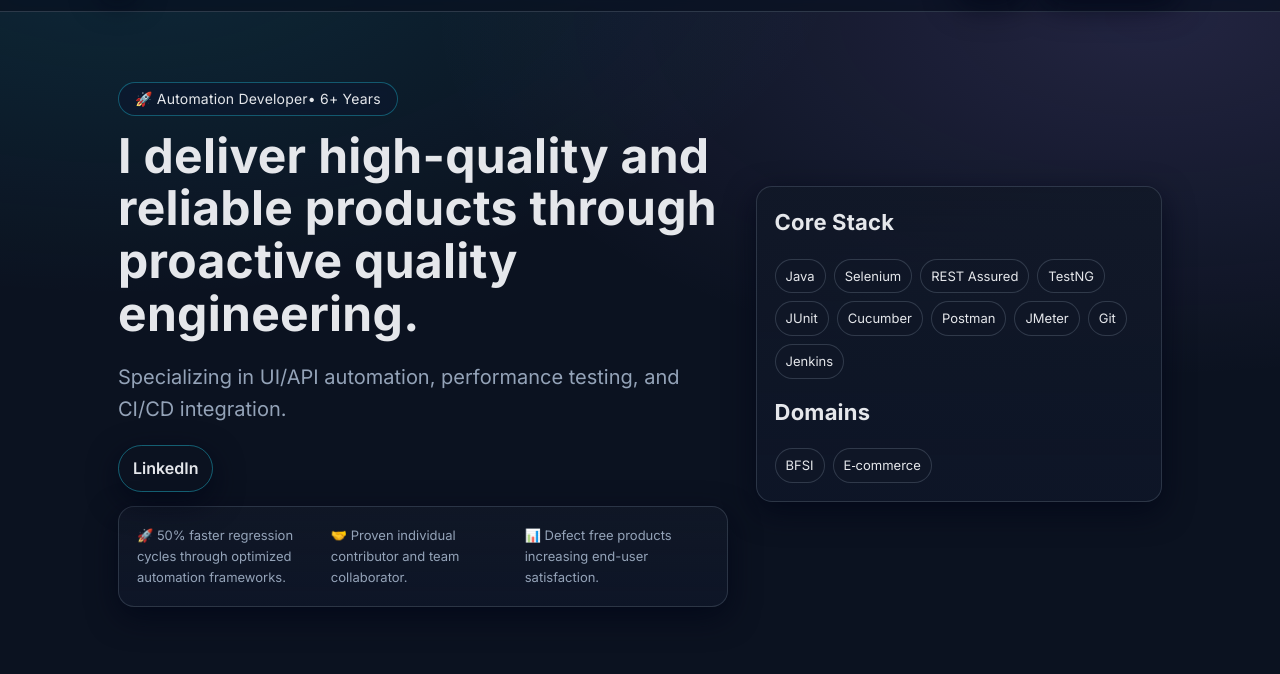
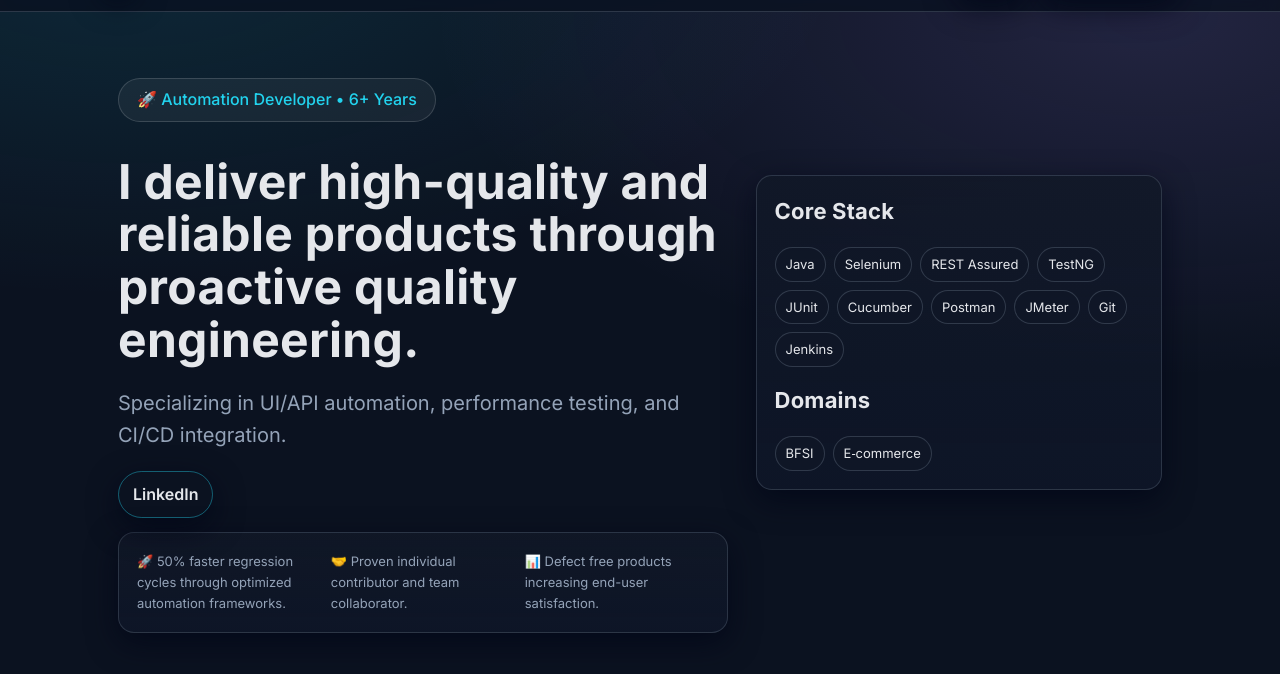
Before and after one commit to a-saurav/a-saurav.github.io, a plain HTML site: page index.html in a window 1280 px wide. Shown: the part 63-737 px from the top of the page. Drawn offline with Linux system fonts and the light colour scheme.

Commit message:
format badge, added smooth scroll, header fixed throughout site

```diff
--- a/index.html
+++ b/index.html
@@ -3,8 +3,8 @@
 <head>
   <meta charset="utf-8" />
   <meta name="viewport" content="width=device-width, initial-scale=1" />
-  <title>Automation Developer Portfolio</title>
-  <meta name="description" content="Automation Developer portfolio: skills, certifications, experience, and contact." />
+  <title>A Saurav</title>
+  <meta name="description" content="A Saurav portfolio: experience, skills, certifications, and contact." />
   <meta name="theme-color" content="#0ea5e9" />
   <link rel="preconnect" href="https://fonts.gstatic.com" crossorigin>
   <link href="https://fonts.googleapis.com/css2?family=Inter:wght@300;400;500;600;700;800&display=swap" rel="stylesheet">
@@ -46,6 +46,8 @@
 
     * { box-sizing: border-box; }
     html, body { height: 100%; }
+	html{ scroll-padding-top: var(--header-h, 96px); } /* default if JS didn’t run */
+	html{scroll-behavior:smooth;}
     body {
       margin: 0;
       font-family: Inter, system-ui, -apple-system, Segoe UI, Roboto, Helvetica, Arial, "Apple Color Emoji", "Segoe UI Emoji";
@@ -62,12 +64,10 @@
 
     .container { max-width: 1080px; margin: 0 auto; padding: 0 18px; }
 
-    header {
-      position: sticky; z-index: 1000;
-      backdrop-filter: saturate(160%) blur(10px);
-      background: color-mix(in oklab, var(--bg) 80%, transparent);
-      border-bottom: 1px solid color-mix(in oklab, var(--muted) 25%, transparent);
-    }
+    header{position:fixed;top:0;left:0;width:100%;z-index:1000;-webkit-backdrop-filter:saturate(160%) blur(10px);backdrop-filter:saturate(160%) blur(10px);background:rgba(11,18,32,0.85);border-bottom:1px solid color-mix(in oklab,var(--muted) 25%,transparent);}
+	:root{--header-h:80px;} html{scroll-padding-top:calc(var(--header-h) + 81px);scroll-behavior:smooth;}
+	html{scroll-padding-top:calc(var(--header-h) + 10px);}
+	main,.hero,section{padding-top:calc(var(--header-h) + 20px);}
     .nav { display: flex; align-items: center; justify-content: space-between; padding: 14px 0; }
     .brand { display: flex; align-items: center; gap: 12px; font-weight: 700; letter-spacing: .2px; }
     .brand-avatar { width: 36px; height: 36px; border-radius: 50%; border: 2px solid var(--accent); box-shadow: var(--shadow); object-fit: cover; }
@@ -76,9 +76,11 @@
     .btn.alt { background: transparent; border: 1px solid color-mix(in oklab, var(--accent) 40%, transparent); color: var(--text); }
     .btn:focus { outline: none; box-shadow: 0 0 0 6px var(--ring); }
 
-    .hero { padding: 70px 0 30px; }
-    .hero-grid { display: grid; grid-template-columns: 1.2fr .8fr; gap: 28px; align-items: center; }
-    .badge{display:inline-flex!important;align-items:center!important;gap:8px!important;padding:8px 16px!important;border-radius:999px!important;font-size:14px!important;line-height:1.15!important;letter-spacing:.2px!important;background:color-mix(in oklab,var(--bg-soft) 60%,transparent)!important;border:1px solid color-mix(in oklab,var(--accent) 35%,transparent)!important;color:var(--text)!important;backdrop-filter:blur(4px) saturate(140%)!important;}
+    /* .hero{ padding-top: calc(var(--header-h) + var(--hero-gap)); }  /* clear header nicely */ */
+    /* .hero-grid { display: grid; grid-template-columns: 1.2fr .8fr; gap: 28px; align-items: center; } */
+	.hero{padding-top:calc(var(--header-h) + var(--hero-gap));}
+	.badge{display:inline-flex;align-items:center;gap:8px;padding:8px 18px;margin-top:20px;margin-bottom:20px;border-radius:999px;background:rgba(255,255,255,0.05);border:1px solid rgba(255,255,255,0.15);color:var(--accent);font-weight:500;white-space:nowrap;}
+	.hero-grid{display:grid;grid-template-columns:1.2fr .8fr;gap:28px;align-items:center;}
     .title { font-size: clamp(28px, 5vw, 48px); line-height: 1.1; margin: 14px 0; letter-spacing: .3px; }
     .subtitle { font-size: clamp(16px, 2.2vw, 20px); color: var(--muted); }
     .cta { margin-top: 18px; display: flex; gap: 12px; flex-wrap: wrap; }
@@ -235,12 +237,43 @@ document.addEventListener("DOMContentLoaded", () => {
 });
 </script>
 
+<script>
+(function(){
+  const header = document.querySelector('header');
+  const badge  = document.querySelector('.badge');
+  const title  = document.getElementById('headline');
+
+  function updateHeaderH(){
+    const h = header ? header.offsetHeight : 96;
+    document.documentElement.style.setProperty('--header-h', h+'px');
+  }
+
+  function centerBadge(){
+    if(!header || !badge || !title) return;
+    // distance from header bottom to H1 top in the document
+    const headerBottom = header.getBoundingClientRect().bottom + window.scrollY;
+    const titleTop     = title.getBoundingClientRect().top    + window.scrollY;
+    const gap          = Math.max(0, titleTop - headerBottom);
+    const badgeH       = badge.offsetHeight || 0;
+    // place the badge in the middle of that gap (with a small floor)
+    const mt = Math.max(8, Math.round((gap - badgeH)/2));
+    badge.style.marginTop = mt + 'px';
+  }
+
+  const run = () => { updateHeaderH(); centerBadge(); };
+  window.addEventListener('load', run);
+  window.addEventListener('resize', run);
+  // if fonts load later and change sizes
+  document.fonts && document.fonts.addEventListener('loadingdone', run);
+})();
+</script>
+
   <script>
     const SITE_DATA = {
       name: "A Saurav",
       role: "Automation Developer",
       avatar: "https://api.dicebear.com/7.x/initials/svg?seed=AS",
-      badge: "🚀 Automation Developer• 6+ Years",
+      badge: "🚀 Automation Developer • 6+ Years",
       headline: "I deliver high-quality and reliable products through proactive quality engineering.",
       subheadline: "Specializing in UI/API automation, performance testing, and CI/CD integration.",
       email: "mailto:srv.work@outlook.com",
@@ -263,10 +296,10 @@ document.addEventListener("DOMContentLoaded", () => {
       ],
       certifications: ["HashiCorp Certified: Terraform Associate (003)"],
       education: [
-        { course: "Bachelor of Engineering (Computer Science)" ,college: "Rungta College of Engineering and Technology, Bhilai", period: "2013 — 2015"},
+        { course: "Bachelor of Engineering (Computer Science)" ,college: "Rungta College of Engineering and Technology, Bhilai", period: "2013 — 2017"},
         { course: "Higher Secondary (Mathematics)", college: "Kendriya Vidyalaya, Kusmunda", period: "2012 — 2013" },
       ],
-      achievements: ["Circle of Excellence 2025"],
+      achievements: ["HSBC Circle of Excellence 2025","HSBC Circle of Excellence 2024"],
       theme: "ocean"
     };
 
```
